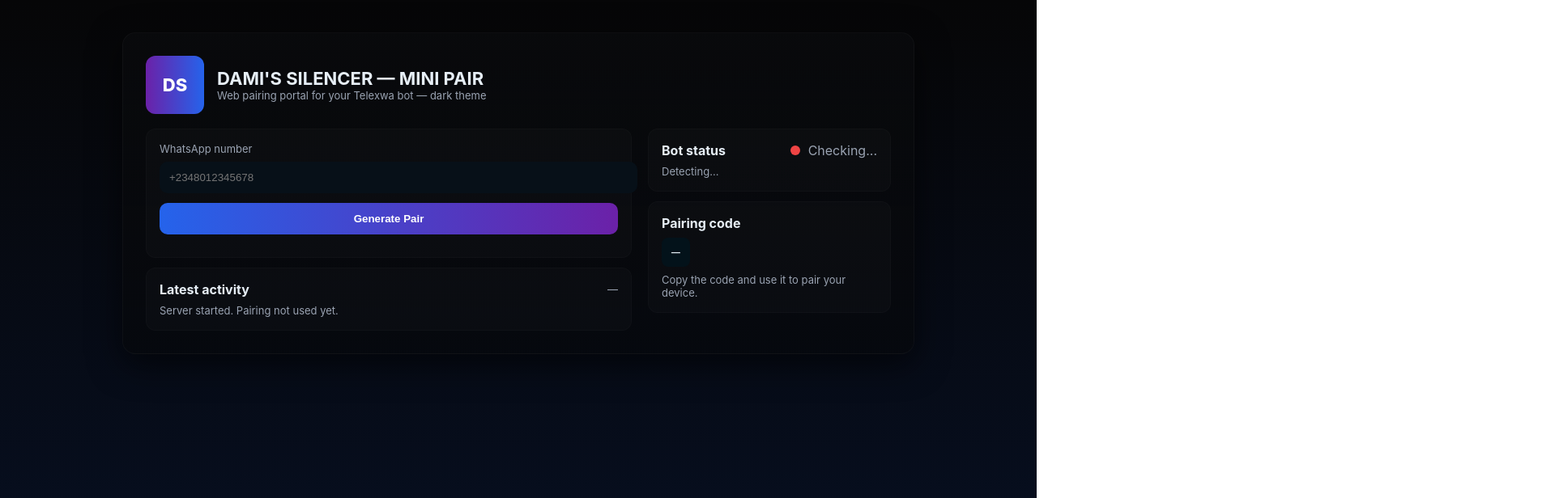
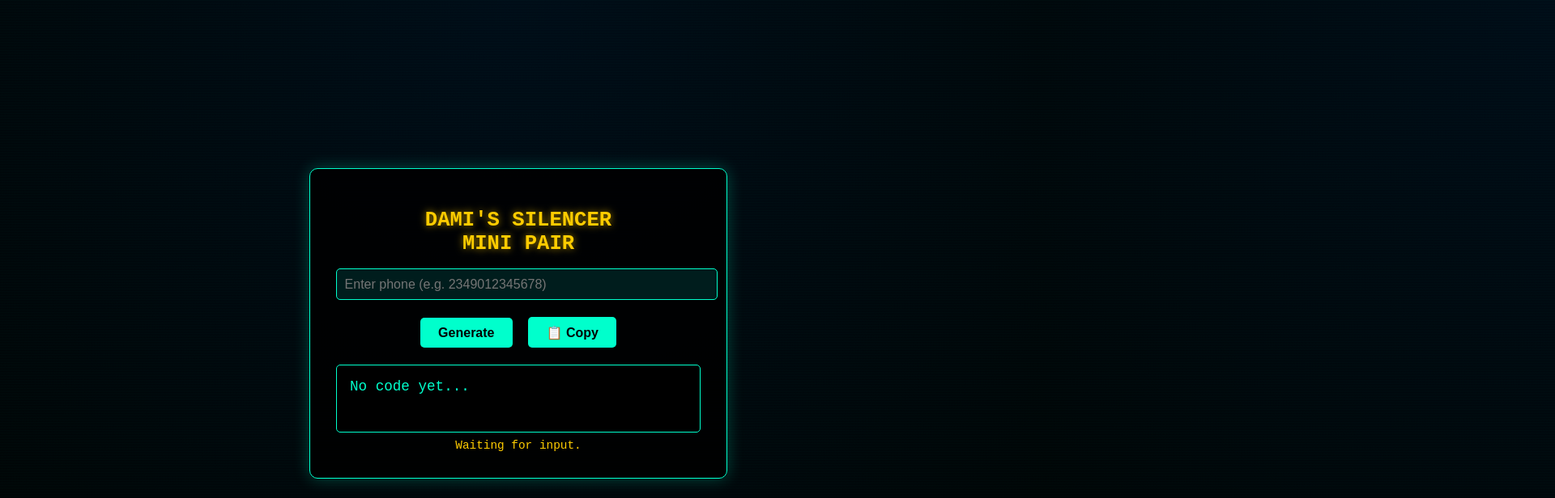
Before and after one commit to Nerdk-tech/DAMIS-SILENCER-MINI-PAIR-, a website: page public/index.html in a window 1280 px wide. Shown: the top 616 px of the page at 81% size, 1920 px wide, since content can reach past the window. Drawn offline with Linux system fonts and the light colour scheme; no server answers.

Commit message:
Update index.html

```diff
--- a/public/index.html
+++ b/public/index.html
@@ -1,121 +1,156 @@
-<!doctype html>
-<html>
+<!DOCTYPE html>
+<html lang="en">
 <head>
-<meta charset="utf-8" />
-<meta name="viewport" content="width=device-width,initial-scale=1" />
-<title>DAMI'S SILENCER MINI PAIR</title>
+  <meta charset="UTF-8">
+  <title>DAMI'S SILENCER - Mini Pair</title>
+  <meta name="viewport" content="width=device-width, initial-scale=1.0">
   <style>
-  :root{--bg:#060607;--card:#0b0f13;--muted:#9aa3b2;--accent1:#6b21a8;--accent2:#2563eb}
-  body{margin:0;min-height:100vh;background:linear-gradient(180deg,#060607 0%,#071024 100%);color:#e6eef6;font-family:Inter,system-ui,Segoe UI,Roboto,Arial}
-  .wrap{display:flex;align-items:center;justify-content:center;padding:40px}
-  .card{width:100%;max-width:920px;background:linear-gradient(180deg, rgba(10,11,13,0.75), rgba(6,7,9,0.6));border-radius:16px;padding:28px;border:1px solid rgba(255,255,255,0.03);box-shadow:0 12px 40px rgba(0,0,0,0.6)}
-  .head{display:flex;gap:16px;align-items:center}
-  .logo{width:72px;height:72px;border-radius:12px;background:linear-gradient(90deg,var(--accent1),var(--accent2));display:flex;align-items:center;justify-content:center;font-weight:800;color:white;font-size:22px}
-  h1{margin:0;font-size:22px}
-  p.sub{margin:0;color:var(--muted);font-size:13px}
-  .grid{display:grid;grid-template-columns:1fr 300px;gap:20px;margin-top:18px}
-  .panel{background:rgba(255,255,255,0.02);padding:16px;border-radius:12px;border:1px solid rgba(255,255,255,0.02)}
-  label{display:block;color:var(--muted);font-size:13px;margin-bottom:8px}
-  input{width:100%;padding:12px;border-radius:10px;border:none;background:#071018;color:#e9f0f7;outline:none}
-  button{width:100%;padding:12px;border-radius:10px;border:none;background:linear-gradient(90deg,var(--accent2),var(--accent1));color:white;font-weight:700;cursor:pointer}
-  .status{display:flex;align-items:center;gap:10px}
-  .dot{width:12px;height:12px;border-radius:50%}
-  .connected{background:#16a34a}
-  .disconnected{background:#ef4444}
-  .info{color:var(--muted);font-size:13px;margin-top:8px}
-  .code{font-family:monospace;background:#03121a;padding:8px 12px;border-radius:8px;letter-spacing:3;font-size:18px;display:inline-block}
+    body {
+      margin: 0;
+      font-family: "Courier New", monospace;
+      background: radial-gradient(circle at top, #000814, #000000);
+      color: #00ffcc;
+      display: flex;
+      justify-content: center;
+      align-items: center;
+      height: 100vh;
+      overflow: hidden;
+    }
+    body::before {
+      content: "";
+      position: absolute;
+      top: -50%;
+      left: -50%;
+      width: 200%;
+      height: 200%;
+      background: repeating-linear-gradient(
+        0deg,
+        rgba(0, 255, 204, 0.05) 0,
+        rgba(0, 255, 204, 0.05) 1px,
+        transparent 1px,
+        transparent 2px
+      );
+      animation: move 20s linear infinite;
+      z-index: 0;
+    }
+    @keyframes move {
+      from { transform: translateY(0); }
+      to { transform: translateY(100px); }
+    }
+    .container {
+      background: rgba(0, 0, 0, 0.85);
+      padding: 2rem;
+      border: 1px solid #00ffcc;
+      border-radius: 10px;
+      box-shadow: 0 0 20px #00ffcc44;
+      text-align: center;
+      z-index: 1;
+      width: 90%;
+      max-width: 450px;
+    }
+    h1 {
+      font-size: 1.6rem;
+      margin-bottom: 1rem;
+      color: #ffcc00;
+      text-shadow: 0 0 10px #ffcc00aa;
+    }
+    input {
+      width: 100%;
+      padding: 0.6rem;
+      border: 1px solid #00ffcc;
+      border-radius: 5px;
+      background: #001d1d;
+      color: #00ffcc;
+      font-size: 1rem;
+      margin-bottom: 1rem;
+      outline: none;
+    }
+    button {
+      background: #00ffcc;
+      border: none;
+      padding: 0.6rem 1.4rem;
+      border-radius: 5px;
+      font-weight: bold;
+      font-size: 1rem;
+      cursor: pointer;
+      margin: 0.3rem;
+      transition: 0.3s;
+      color: #000;
+    }
+    button:hover {
+      background: #33ffd9;
+    }
+    .result-box {
+      margin-top: 1rem;
+      background: #000;
+      border: 1px solid #00ffcc;
+      border-radius: 5px;
+      padding: 1rem;
+      font-size: 1.1rem;
+      text-align: left;
+      min-height: 50px;
+      word-break: break-word;
+    }
+    .status {
+      margin-top: 0.5rem;
+      font-size: 0.9rem;
+      color: #ffcc00;
+    }
   </style>
 </head>
 <body>
-<div class="wrap">
-  <div class="card">
-    <div class="head">
-      <div class="logo">DS</div>
-      <div>
-        <h1>DAMI'S SILENCER — MINI PAIR</h1>
-        <p class="sub">Web pairing portal for your Telexwa bot — dark theme</p>
-      </div>
-    </div>
-
-    <div class="grid">
-      <div>
-        <div class="panel">
-          <label>WhatsApp number</label>
-          <input id="phone" placeholder="+2348012345678" />
-          <div style="height:12px"></div>
-          <button onclick="doPair()">Generate Pair</button>
-          <div id="result" style="margin-top:12px"></div>
-        </div>
-
-        <div class="panel" style="margin-top:12px">
-          <div style="display:flex;justify-content:space-between;align-items:center">
-            <div><strong>Latest activity</strong></div>
-            <div id="last" style="color:var(--muted);font-size:13px">—</div>
-          </div>
-          <div class="info" id="log">Server started. Pairing not used yet.</div>
-        </div>
-      </div>
-
-      <div>
-        <div class="panel">
-          <div style="display:flex;justify-content:space-between;align-items:center">
-            <div><strong>Bot status</strong></div>
-            <div id="statusText" class="status"><div id="dot" class="dot disconnected"></div><div id="statustxt" style="color:var(--muted)">Checking...</div></div>
-          </div>
-          <div class="info" id="statusDetails">Detecting...</div>
-        </div>
-
-        <div class="panel" style="margin-top:12px">
-          <div><strong>Pairing code</strong></div>
-          <div style="margin-top:8px"><span id="code" class="code">—</span></div>
-          <div class="info" style="margin-top:8px">Copy the code and use it to pair your device.</div>
-        </div>
-      </div>
-    </div>
-  </div>
+  <div class="container">
+    <h1>DAMI'S SILENCER<br>MINI PAIR</h1>
+    <form id="pairForm">
+      <input type="text" id="phone" placeholder="Enter phone (e.g. 2349012345678)" required>
+      <button type="submit">Generate</button>
+      <button type="button" id="copyBtn">📋 Copy</button>
+    </form>
+    <div class="result-box" id="result">No code yet...</div>
+    <div class="status" id="status">Waiting for input.</div>
   </div>
 
   <script>
-async function refreshStatus() {
+    const resultBox = document.getElementById("result");
+    const statusBox = document.getElementById("status");
+    const copyBtn = document.getElementById("copyBtn");
+
+    document.getElementById("pairForm").addEventListener("submit", async (e) => {
+      e.preventDefault();
+      const phone = document.getElementById("phone").value.trim();
+      resultBox.textContent = "⌛ Generating pairing code...";
+      statusBox.textContent = "Contacting server...";
+
       try {
-    const res = await fetch('/status')
-    const s = await res.json()
-    const dot = document.getElementById('dot')
-    const statustxt = document.getElementById('statustxt')
-    const details = document.getElementById('statusDetails')
-    if (s.connected) {
-      dot.className = 'dot connected'
-      statustxt.textContent = 'Bot Connected ✅'
+        const res = await fetch("/pair", {
+          method: "POST",
+          headers: { "Content-Type": "application/json" },
+          body: JSON.stringify({ phone })
+        });
+        const data = await res.json();
+
+        if (data.success && data.code) {
+          resultBox.textContent = data.code;
+          statusBox.textContent = "✅ Pairing code generated!";
         } else {
-      dot.className = 'dot disconnected'
-      statustxt.textContent = 'Bot Disconnected ❌'
+          resultBox.textContent = "❌ Failed to generate code";
+          statusBox.textContent = "Server says: " + (data.message || "Unknown error");
         }
-    details.textContent = s.details || ''
-  } catch (e) {
-    console.error(e)
+      } catch (err) {
+        resultBox.textContent = "❌ Request failed.";
+        statusBox.textContent = "Error: " + err.message;
       }
+    });
+
+    copyBtn.addEventListener("click", () => {
+      const text = resultBox.textContent;
+      if (text && text !== "No code yet..." && !text.startsWith("❌")) {
+        navigator.clipboard.writeText(text);
+        statusBox.textContent = "📋 Copied to clipboard!";
+      } else {
+        statusBox.textContent = "⚠ Nothing to copy yet.";
       }
-
-async function doPair() {
-  const phone = document.getElementById('phone').value.trim()
-  if (!phone) return alert('Enter phone number')
-  document.getElementById('result').textContent = 'Generating…'
-  try {
-    const res = await fetch('/pair', { method:'POST', headers:{'Content-Type':'application/json'}, body: JSON.stringify({ phone }) })
-    const data = await res.json()
-    document.getElementById('result').textContent = data.code ? 'Pair code: ' + data.code : 'Error: ' + (data.error || 'Unknown')
-    document.getElementById('code').textContent = data.code || '—'
-    document.getElementById('last').textContent = new Date().toLocaleString()
-    const log = document.getElementById('log')
-    log.textContent = (data.note ? data.note + ' — ' : '') + (data.code ? 'Generated code ' + data.code : 'No code returned')
-    refreshStatus()
-  } catch (e) {
-    document.getElementById('result').textContent = 'Error: ' + e.message
-  }
-}
-
-setInterval(refreshStatus, 5000)
-refreshStatus()
+    });
   </script>
 </body>
 </html>
```
Lines whose indentation alone changed are shown as unchanged.
